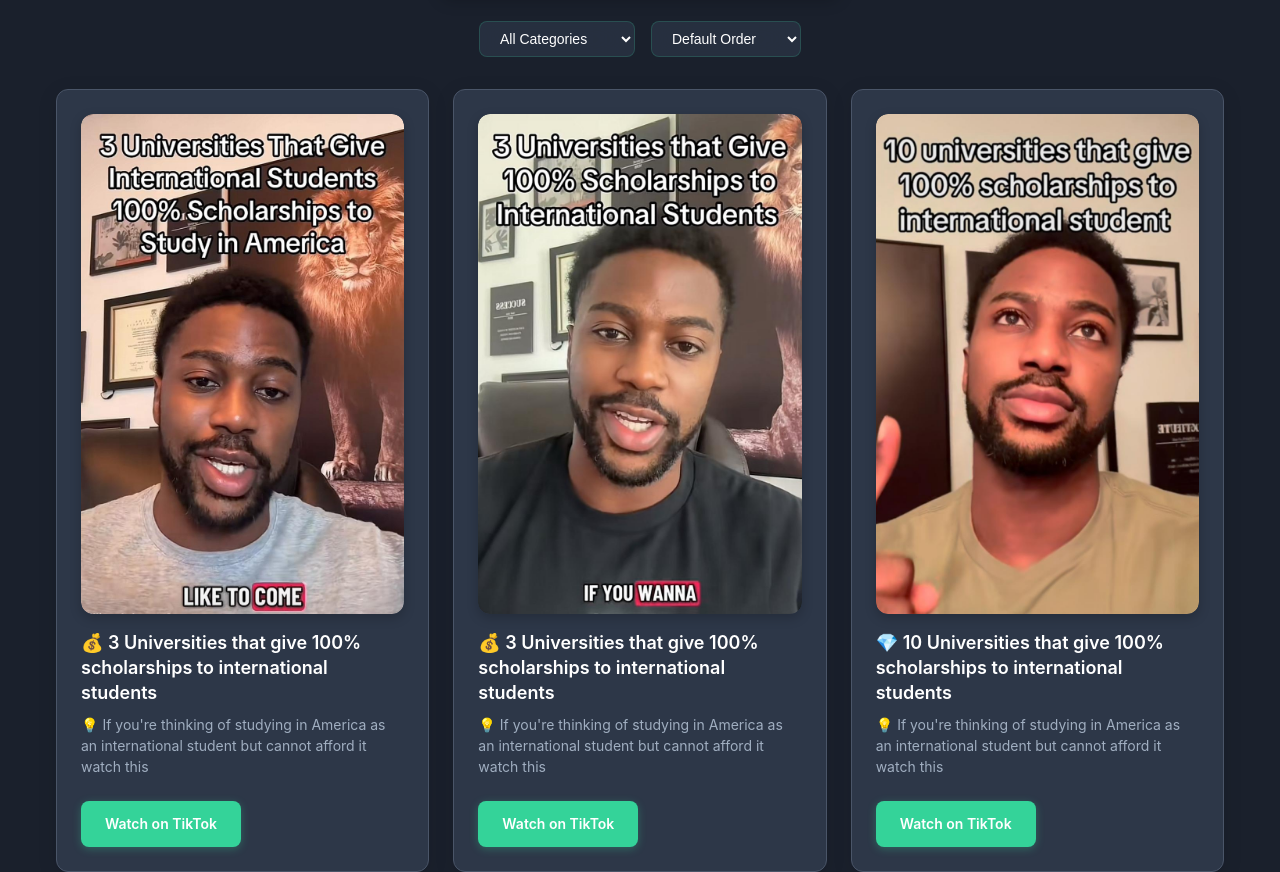
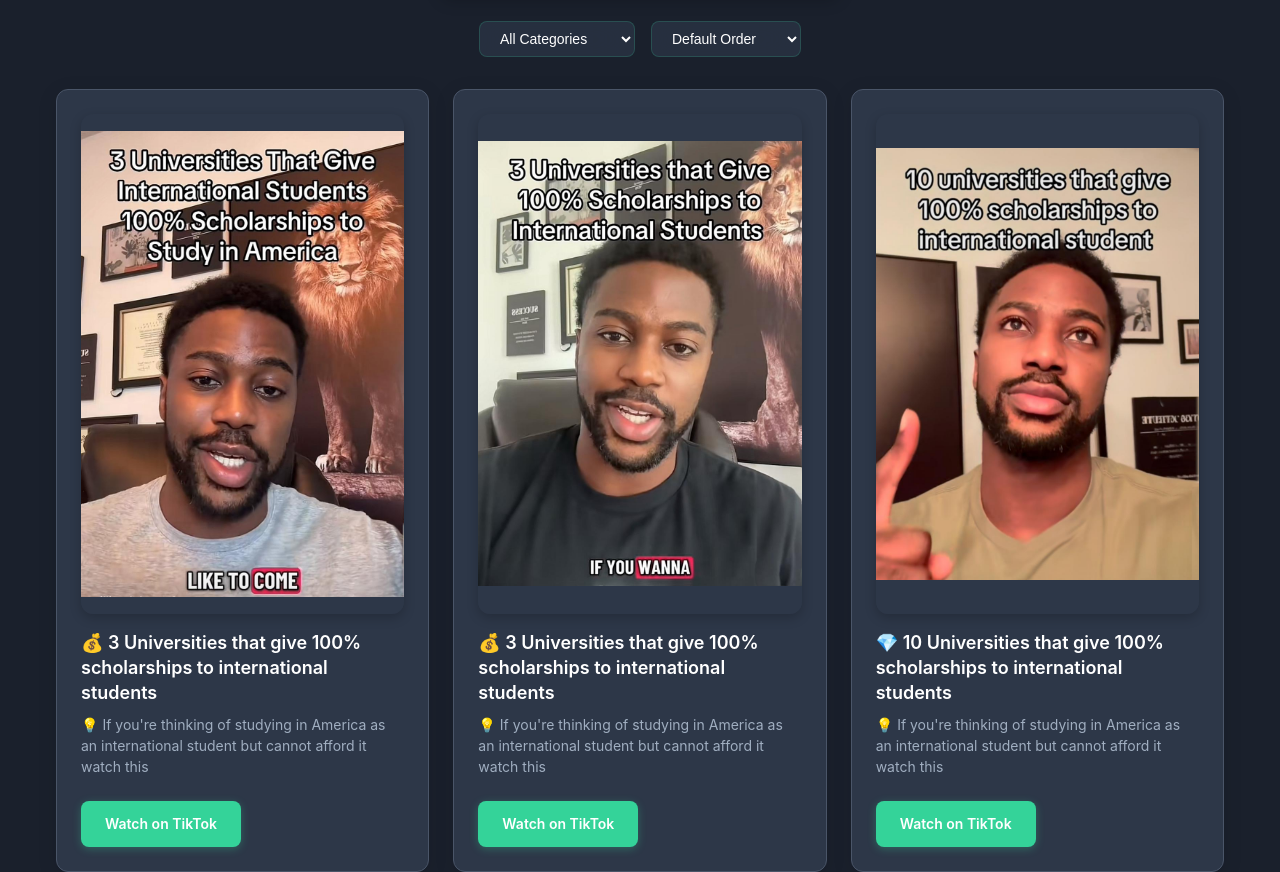
Before and after one commit to saramohammedemail1809-beep/Tiktok.website, a plain HTML site: page index.html in a window 1280 px wide. Shown: the part 506-1378 px from the top of the page. Drawn offline with Linux system fonts and the light colour scheme.

Commit message:
nuclear option show ALL images completely without cropping

```diff
--- a/script.js
+++ b/script.js
@@ -469,10 +469,11 @@ function createVideoCard(video) {
         img.style.cssText = `
             width: 100% !important;
             height: 100% !important;
-            object-fit: cover !important;
+            object-fit: contain !important;
             object-position: center !important;
             border-radius: var(--radius-lg);
             display: block;
+            background: var(--card);
         `;
 
         img.onload = function() {
--- a/style.css
+++ b/style.css
@@ -1019,7 +1019,7 @@ body::before {
 .video-cover img {
     width: 100% !important;
     height: 100% !important;
-    object-fit: cover !important;
+    object-fit: contain !important;
     object-position: center !important;
     border-radius: var(--radius-lg);
     display: block;
```
